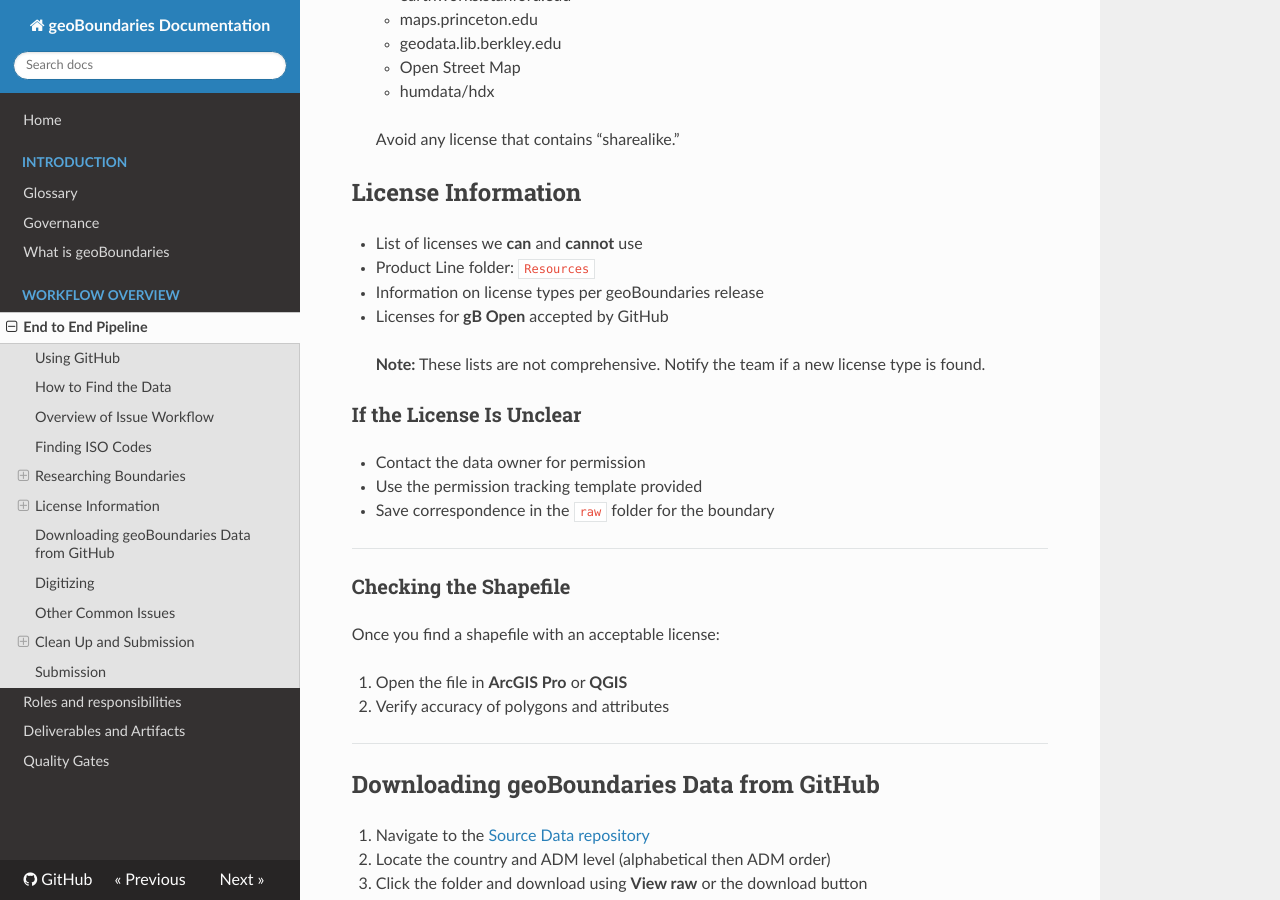
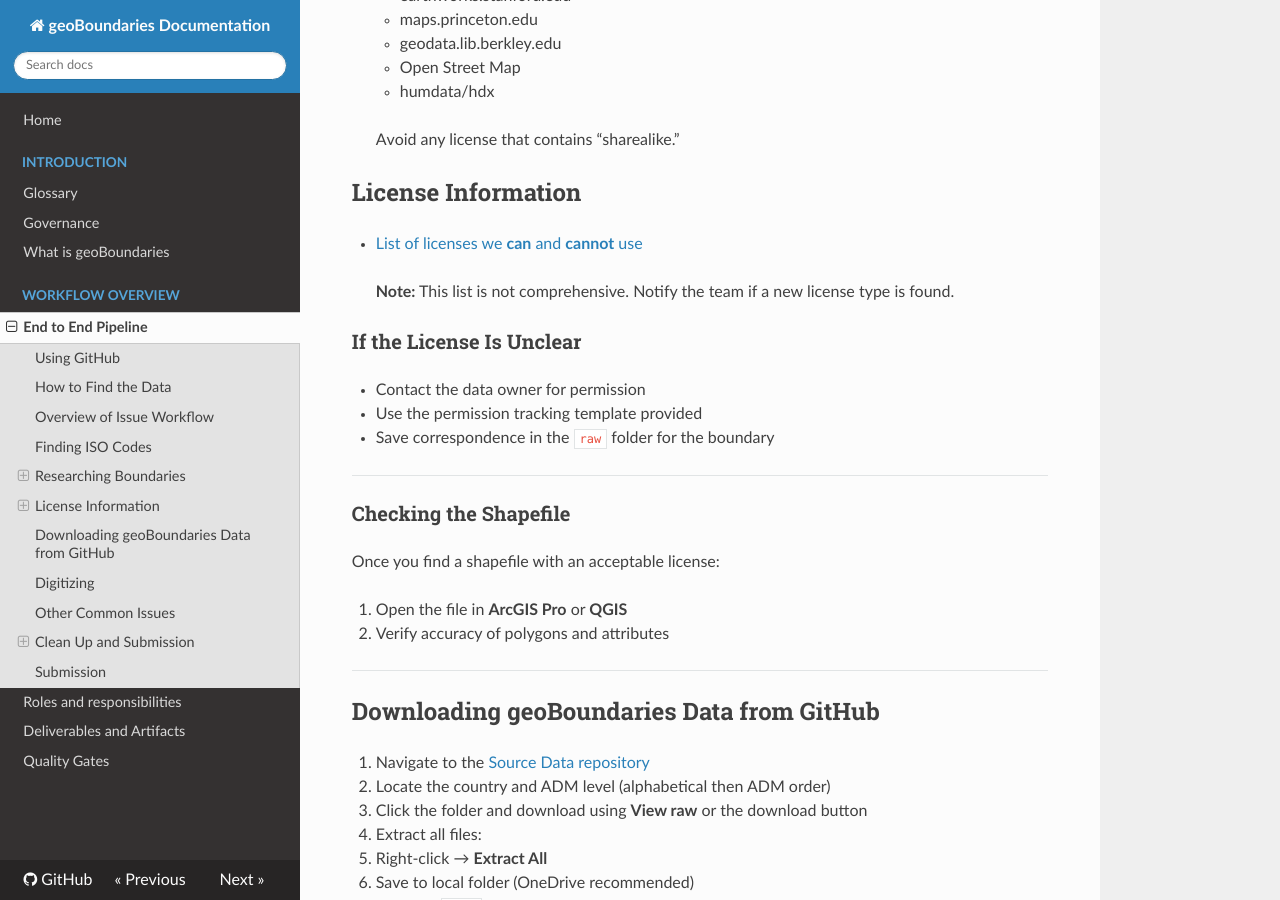
Before and after one commit to wmgeolab/gbDocs, an MkDocs documentation site: the page built from docs/docs/10-workflow-overview/end-to-end-pipeline.md, in a window 1280 px wide and 900 px high, scrolled down 1364 px. Built offline with MkDocs 1.6.1, drawn with Linux system fonts in a browser that asks for light colours; nearby versions of some CDN libraries.

Commit message:
Update end-to-end-pipeline.md

```diff
--- a/docs/docs/10-workflow-overview/end-to-end-pipeline.md
+++ b/docs/docs/10-workflow-overview/end-to-end-pipeline.md
@@ -57,12 +57,9 @@
 
 ## License Information
 
-- List of licenses we **can** and **cannot** use
-- Product Line folder: `Resources`
-- Information on license types per geoBoundaries release
-- Licenses for **gB Open** accepted by GitHub
+- [List of licenses we **can** and **cannot** use](https://github.com/wmgeolab/gbDocs/blob/main/docs/Licenses%20for%20gB%20Open.md)
 
-> **Note:** These lists are not comprehensive. Notify the team if a new license type is found.
+> **Note:** This list is not comprehensive. Notify the team if a new license type is found.
 
 ### If the License Is Unclear
 
```
